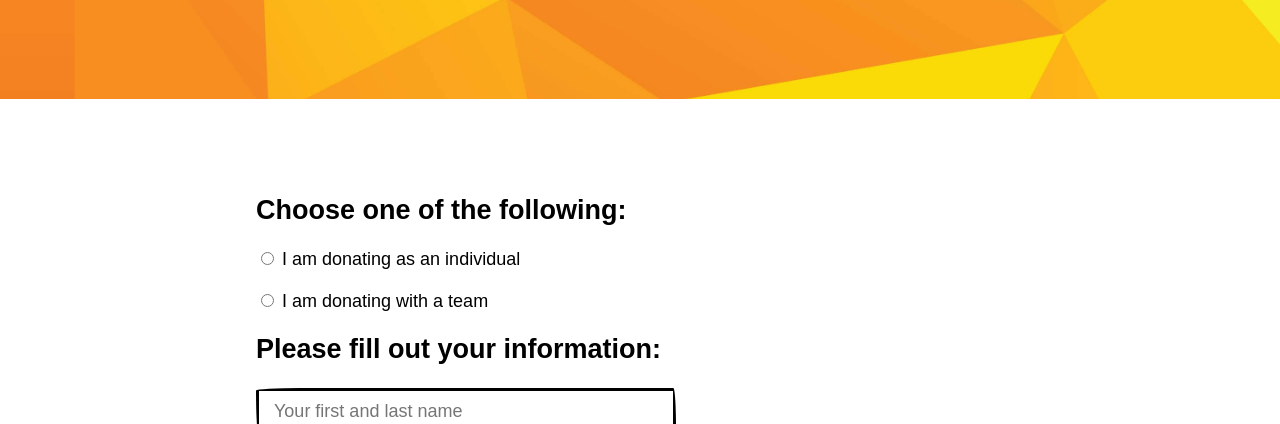
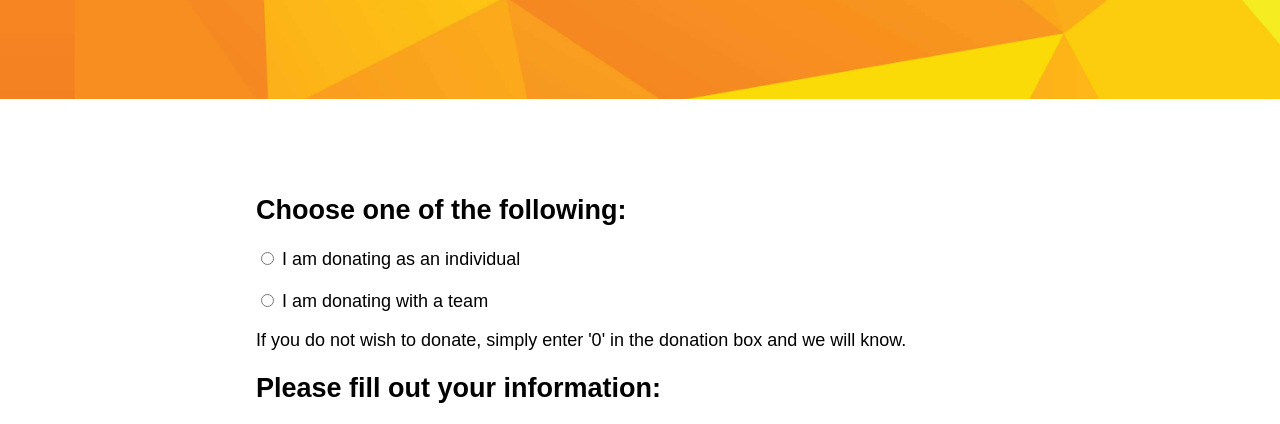
Before and after one commit to scarecrowrow2/scarecrowrow2, a plain HTML site: page donate.html in a window 1280 px wide. Shown: the part 301-725 px from the top of the page. Drawn offline with Linux system fonts and the light colour scheme.

Commit message:
Usability fixes to donation apge

```diff
--- a/donate.html
+++ b/donate.html
@@ -42,6 +42,7 @@
         <div class="input-section">
           <input type="radio" name="dono_type" id="team"> <label for="team">I am donating with a team</label><br>
         </div>
+        <p>If you do not wish to donate, simply enter '0' in the donation box and we will know.</p>
       </feildset>
       <div>
         <h2>Please fill out your information:</h2>
```
